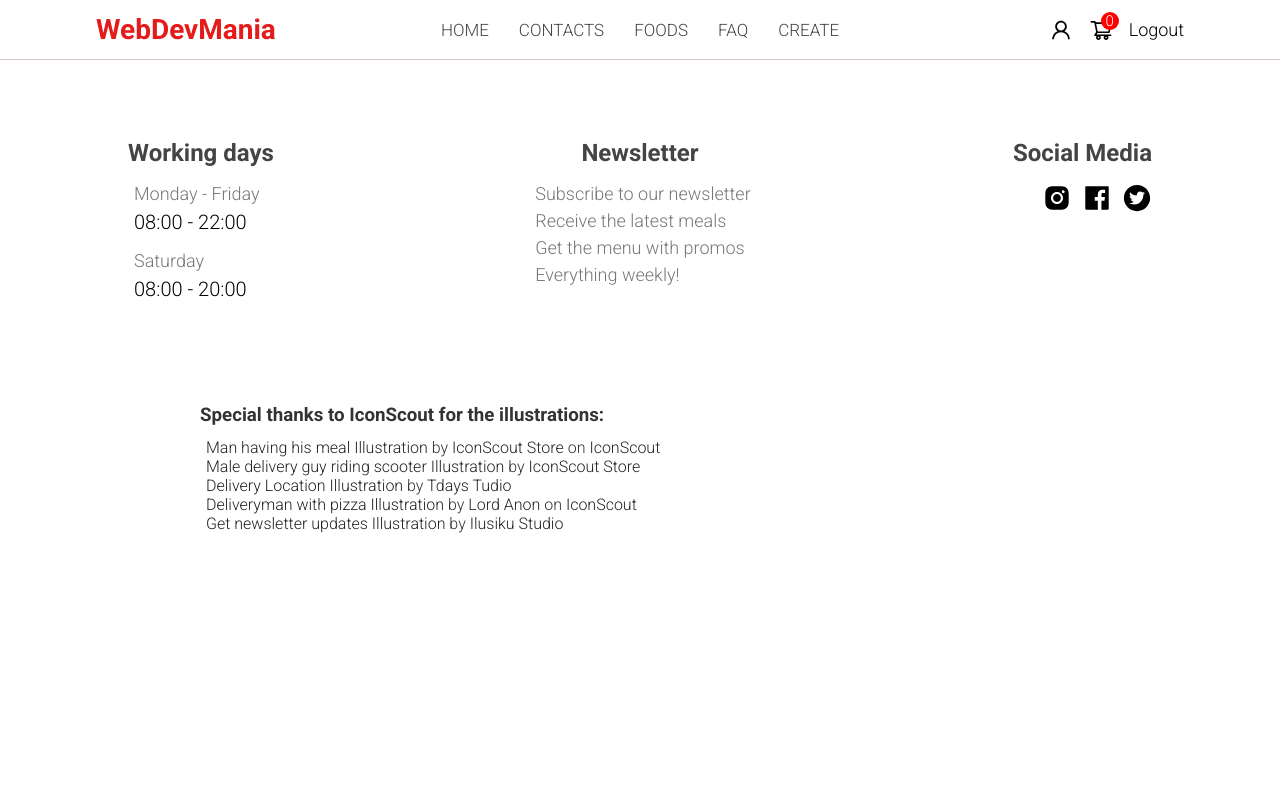
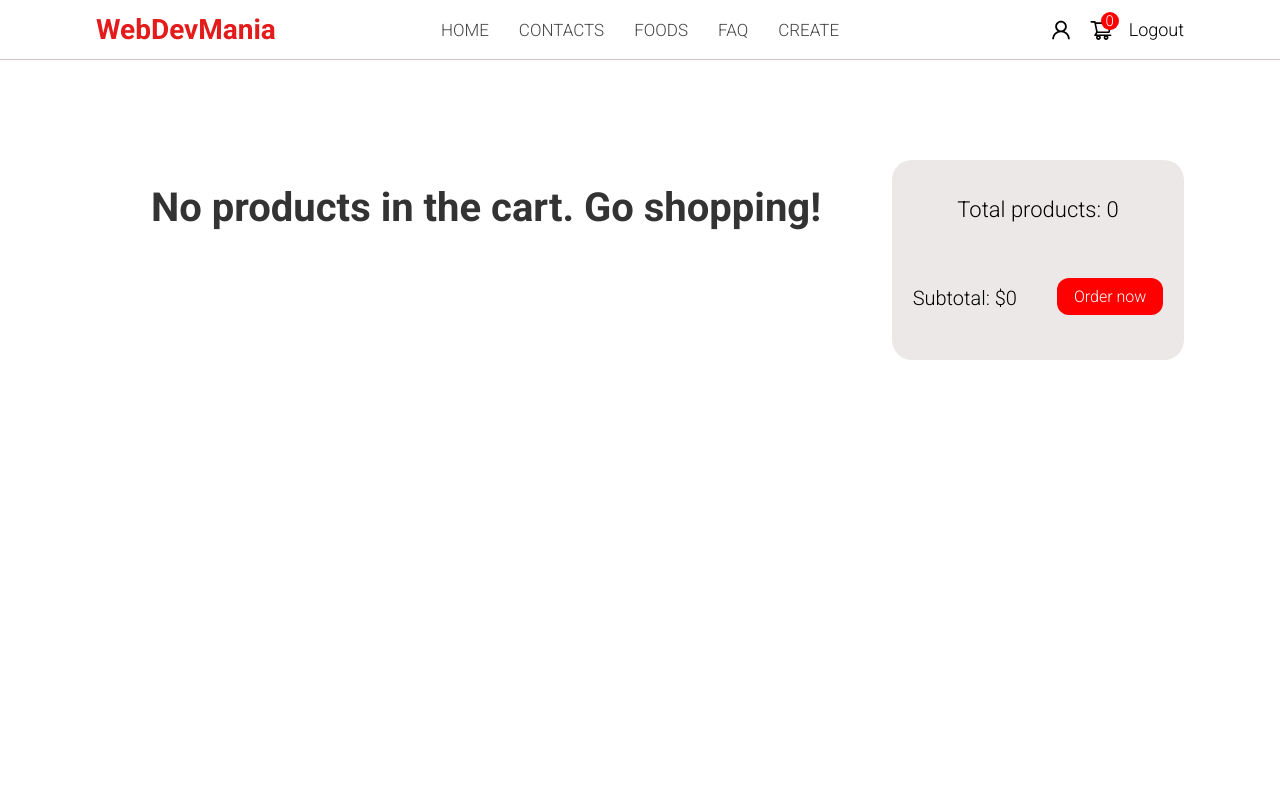
Before and after one commit to ChathuJay7/Food-Ordering-Website-Frontend, a React (Create React App) app: page /cart in a window 1280 px wide. Shown: the top 800 px of the page. Built offline with nearby package versions, Linux system fonts and the light colour scheme.

Commit message:
Complete cart functionality

```diff
--- a/src/components/cart/Cart.jsx
+++ b/src/components/cart/Cart.jsx
@@ -1,10 +1,56 @@
+
 import React from 'react'
 import classes from './cart.module.css'
+import {useDispatch, useSelector} from 'react-redux'
+import {AiOutlineClose} from 'react-icons/ai'
+import { removeProduct } from '../../redux/cartSlice'
+import {useNavigate} from 'react-router-dom'
 
 const Cart = () => {
+  const {products} = useSelector((state) => state.cart)
+  const dispatch = useDispatch()
+  const navigate = useNavigate()
+
+  let totalPrice = 0
+  products.map((product) => totalPrice += (product.quantity * product.price))
+
+  const handleRemoveProduct = (id) => {
+    console.log(id)
+     dispatch(removeProduct({_id: id}))
+  }
+
+  const handleOrder = () => {
+    if(products.length > 0){
+      navigate('/checkout')
+    }
+  }
+
   return (
-    <div>
-      Cart
+    <div className={classes.container}>
+      <div className={classes.wrapper}>
+        <div className={classes.left}>
+          {products.length > 0 ? products.map((product) => (
+              <div key={product._id} className={classes.product}>
+                <div onClick={() =>handleRemoveProduct(product._id)} className={classes.closeBtn}><AiOutlineClose /></div>
+                <img src={`http://localhost:5000/images/${product.img}`} alt='' className={classes.img}/>
+                <div className={classes.productData}>
+                  <h3 className={classes.title}>{product.title}</h3>
+                  <div className={classes.productAndQuantity}>
+                    <span className={classes.quantity}>{product.quantity} x </span>
+                    <span className={classes.price}><span>$</span>{product.price}</span>
+                  </div>
+                </div>
+              </div>
+          )) : <h1 className={classes.noProducts}>No products in the cart. Go shopping!</h1>}
+        </div>
+        <div className={classes.right}>
+          <div className={classes.totalProductMsg}>Total products: {products.length}</div>
+          <div className={classes.subtotalCheckoutBtns}>
+            <span className={classes.subtotal}>Subtotal: ${totalPrice}</span>
+            <span onClick={handleOrder} disabled={products.length === 0} className={classes.orderNowBtn}>Order now</span>
+          </div>
+        </div>
+      </div>
     </div>
   )
 }
--- a/src/components/cart/cart.module.css
+++ b/src/components/cart/cart.module.css
@@ -0,0 +1,126 @@
+.container{
+    height: calc(100vh - 60px);
+    width: 100%;
+    margin: 10rem 0;
+}
+
+.wrapper{
+    margin: 0 auto;
+    height: 100%;
+    width: 85%;
+    display: flex;
+    gap: 1rem;
+}
+
+.left{
+    flex: 3;
+    display: flex;
+    flex-direction: column;
+}
+
+.product{
+    display: flex;
+    gap: 1rem;
+    margin-bottom: 20px;
+    position: relative;
+}
+
+.closeBtn{
+    position: absolute;
+    left: 25rem;
+    top: 0.25rem;
+    font-size: 18px;
+    cursor: pointer;
+    border: 1px solid #333;
+    border-radius: 50%;
+    display: flex;
+    align-items: center;
+    justify-content: center;
+    padding: 0.25rem;
+}
+
+.title{
+    font-size: 24px;
+    text-transform: capitalize;
+}
+
+.productData{
+    padding: 0.5rem 0;
+    display: flex;
+    flex-direction: column;
+    justify-content: space-between;
+}
+
+.product > .img{
+    width: 175px;
+    height: 175px;
+    object-fit: cover;
+}
+
+.price > span{
+    color: #f00;
+    font-size: 18px;
+}
+
+.quantity{
+    font-size: 18px;
+}
+
+.right{
+    flex: 1;
+    padding: 1rem;
+    height: 200px;
+    width: 500px;
+    display: flex;
+    align-items: center;
+    justify-content: center;
+    flex-direction: column;
+    background-color: rgb(237, 232, 232);
+    border-radius: 20px;
+}
+
+.totalProductMsg{
+    margin-bottom: 1rem;
+    font-size: 22px;
+    font-weight: 500;
+}
+
+.subtotalCheckoutBtns{
+    display: flex;
+    margin-top: 2.5rem;
+}
+
+.subtotal{
+    font-size: 20px;
+    margin-top: 0.5rem;
+    margin-right: 2.5rem;
+}
+
+.orderNowBtn{
+    padding: 0.5rem 1rem;
+    color: #fff;
+    background-color: #f00;
+    border-radius: 12px;
+    margin-bottom: 0.5rem;
+    border: 1px solid transparent;
+    cursor: pointer;
+}
+
+.orderNowBtn:hover{
+    border-color: #f00;
+    color: #f00;
+    background-color: #fff;
+}
+
+.orderNowBtn:disabled{
+    background-color: #999;
+    color: #fff;
+}
+
+.noProducts{
+    text-align: center;
+    margin-top: 1.5rem;
+    font-weight: bold;
+    font-size: 40px;
+    color: #333;
+}
```
